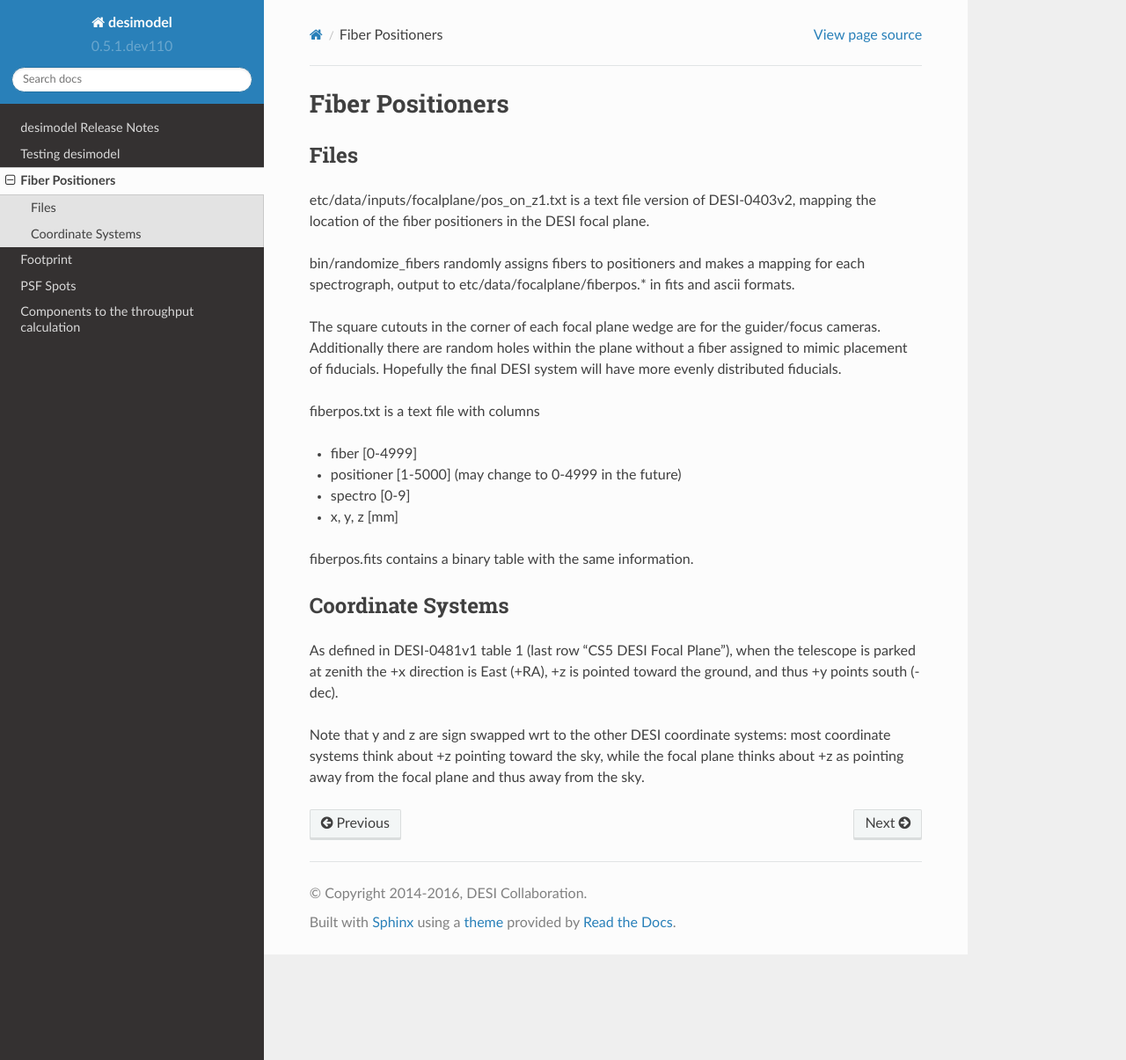
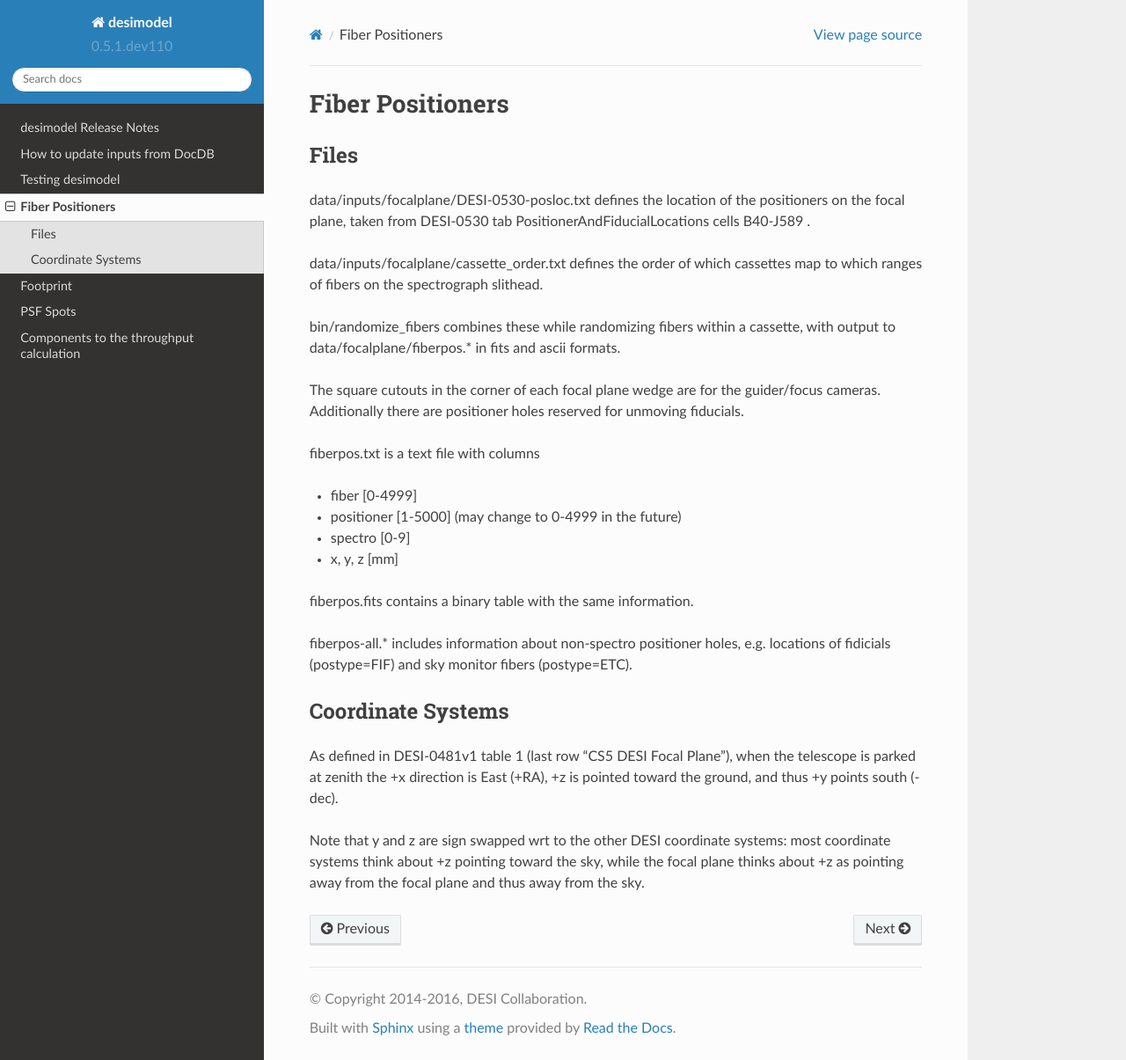
Before and after one commit to desihub/desimodel, a Sphinx documentation site: the page built from doc/fiberpos.rst, in a window 1280 px wide and 1205 px high. Shown: the whole window at 88% size. Built offline with Sphinx 7.4.7 and the Read the Docs theme 2.0.0, drawn with Linux system fonts in a browser that asks for light colours.

Commit message:
cleanup for updating inputs from DocDB

```diff
--- a/doc/fiberpos.rst
+++ b/doc/fiberpos.rst
@@ -5,17 +5,20 @@ Fiber Positioners
 Files
 =====
 
-etc/data/inputs/focalplane/pos_on_z1.txt is a text file version of DESI-0403v2,
-mapping the location of the fiber positioners in the DESI focal plane.
+data/inputs/focalplane/DESI-0530-posloc.txt defines the location of the
+positioners on the focal plane, taken from DESI-0530 tab
+PositionerAndFiducialLocations cells B40-J589 .
 
-bin/randomize_fibers randomly assigns fibers to positioners and makes
-a mapping for each spectrograph, output to etc/data/focalplane/fiberpos.* in
+data/inputs/focalplane/cassette_order.txt defines the order of which
+cassettes map to which ranges of fibers on the spectrograph slithead.
+
+bin/randomize_fibers combines these while randomizing fibers within a
+cassette, with output to data/focalplane/fiberpos.* in
 fits and ascii formats.
 
 The square cutouts in the corner of each focal plane wedge are for the
-guider/focus cameras.  Additionally there are random holes within
-the plane without a fiber assigned to mimic placement of fiducials.
-Hopefully the final DESI system will have more evenly distributed fiducials.
+guider/focus cameras.  Additionally there are positioner holes reserved
+for unmoving fiducials.
 
 fiberpos.txt is a text file with columns
 
@@ -25,6 +28,9 @@ fiberpos.txt is a text file with columns
 * x, y, z [mm]
 
 fiberpos.fits contains a binary table with the same information.
+
+fiberpos-all.* includes information about non-spectro positioner holes, e.g.
+locations of fidicials (postype=FIF) and sky monitor fibers (postype=ETC).
 
 Coordinate Systems
 ==================
--- a/doc/index.rst
+++ b/doc/index.rst
@@ -14,6 +14,7 @@ Contents
     :maxdepth: 1
 
     release_notes.rst
+    update_inputs.rst
     testing.rst
     fiberpos.rst
     footprint.rst
--- a/doc/release_notes.rst
+++ b/doc/release_notes.rst
@@ -2,13 +2,16 @@
 desimodel Release Notes
 =======================
 
-0.5.2 (unreleased)
+0.6.0 (unreleased)
 ------------------
 
 * Add desimodel.seeing module with functions that model the expected DESI
   zenith seeing at 6355A, with an accompanying jupyter notebook.
 * Altered xy offset RMS calculation in focalplane.py to scale the distribution
   RMS rather than the sample standard deviation.
+* Update focal plane to positioner mapping
+* z-channel 250 um CCD instead of 500 um CCD
+* Update DocDB -> desimodel update method for fiberpos and throughput
 
 0.5.1 (2016-12-01)
 ------------------
```
Also changed, not shown: doc/update_inputs.rst (added, +117 -0 lines), 2 other files.
